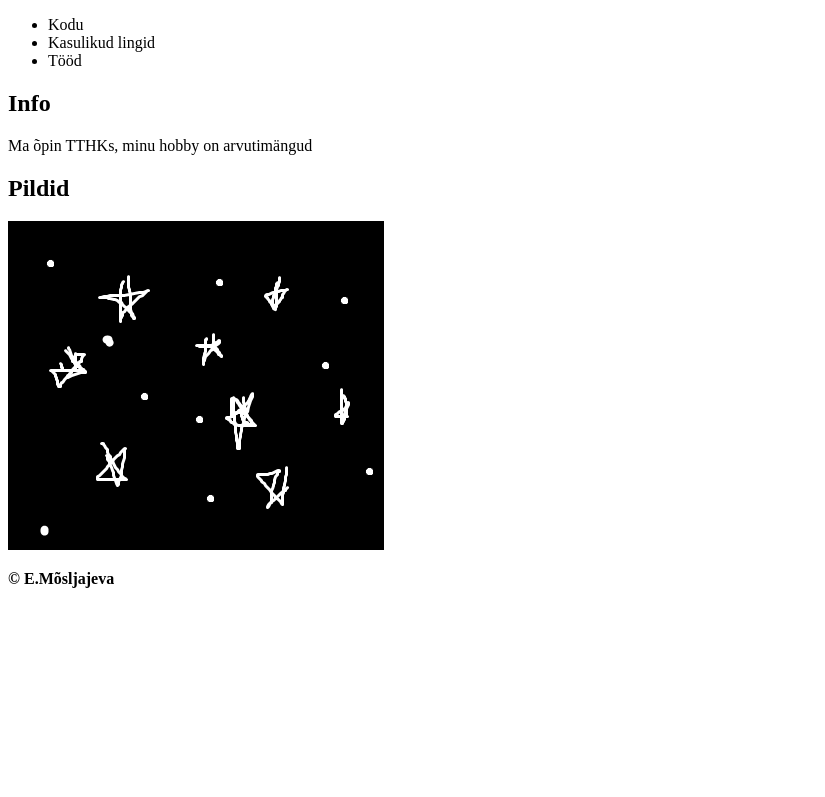
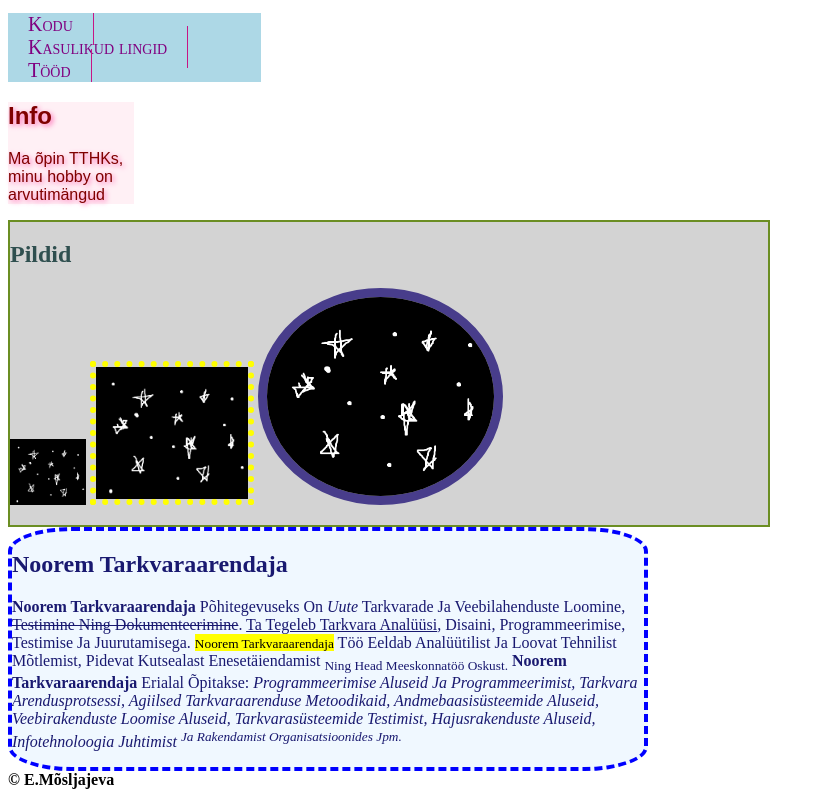
Before and after one commit to EkaterinaMosljajeva/EkaterinaMosljajeva, a plain HTML site: page index.html in a window 1280 px wide. Shown: the part 58-855 px from the top of the page, without its empty margins (0-825 px from the left). Before the commit the page ends 800 px from the top, so only its background shows below. Drawn offline with Linux system fonts and the light colour scheme.

Commit message:
Add files via upload

```diff
--- a/index.html
+++ b/index.html
@@ -15,20 +15,37 @@
 <!--navigeerimismenüü-->
 <nav>
     <ul>
-        <li>Kodu</li>
-        <li>Kasulikud lingid</li>
-        <li>Tööd</li>
+        <li>
+            <a href="#">Kodu</a>
+        </li>
+        <li>
+            <a href="lingid.html">Kasulikud lingid</a>
+        </li>
+        <li>
+            <a href="tood.html">Tööd</a>
+        </li>
     </ul>
 </nav>
 <!--lehe sisu-->
 <main>
-    <section>
+    <section id="section1">
         <h2>Info</h2>
         <p>Ma õpin TTHKs, minu hobby on arvutimängud</p>
     </section>
-    <section>
+    <section id="section2">
         <h2>Pildid</h2>
-        <p><img src="pilt.png" alt="ilus pilt"></p>
+        <p>
+            <img src="pilt.png" alt="ilus pilt" id="pilt1">
+            <img src="pilt.png" alt="ilus pilt" id="pilt2">
+            <img src="pilt.png" alt="ilus pilt" id="pilt3">
+        </p>
+    </section>
+    <section id="section3">
+        <h2>Noorem tarkvaraarendaja</h2>
+        <p>
+            <b>Noorem tarkvaraarendaja</b> põhitegevuseks on <em>uute</em> tarkvarade ja veebilahenduste loomine, <del>testimine ning dokumenteerimine</del>. <ins>Ta tegeleb tarkvara analüüsi</ins>, disaini, programmeerimise, testimise ja juurutamisega. <mark><small>Noorem tarkvaraarendaja</small></mark> töö eeldab analüütilist ja loovat tehnilist mõtlemist, pidevat kutsealast enesetäiendamist <sub>ning head meeskonnatöö oskust.</sub>
+            <strong>Noorem tarkvaraarendaja</strong> erialal õpitakse: <i>programmeerimise aluseid ja programmeerimist, tarkvara arendusprotsessi, agiilsed tarkvaraarenduse metoodikaid, andmebaasisüsteemide aluseid, veebirakenduste loomise aluseid, tarkvarasüsteemide testimist, hajusrakenduste aluseid, infotehnoloogia juhtimist <sup>ja rakendamist organisatsioonides jpm.</sup> </i>
+        </p>
     </section>
 </main>
 <!--jalus-->
--- a/style.css
+++ b/style.css
@@ -10,3 +10,71 @@ header h1{
     letter-spacing: 0.5cm;
     border-bottom: solid 1pt mediumvioletred; /*dotted dashed double*/
 }
+li{
+    float:left;
+}
+li a{
+    color: purple;
+    font-size: 20px;
+    text-align: center;
+    text-decoration: purple;
+    padding: 10px 20px;
+    border-right: solid 1px mediumvioletred;
+    font-variant: small-caps;
+}
+ul{
+    list-style-type: none;
+    margin: 0; /*Внешний отступ от элементов*/
+    padding: 0; /*Пространство вокруг букв*/
+    overflow: hidden;
+    background-color: lightblue;
+    width: 20%;
+}
+li a:hover{
+    background-color: lightseagreen;
+    color: indigo;
+    text-decoration: underline;
+}
+/*Обращение к конкретному классу*/
+.nimekiri{
+    list-style-type: "◌";
+    margin: 0; /*Внешний отступ от элементов*/
+    padding: 20px; /*Пространство вокруг букв*/
+    background-color: white;
+}
+img#pilt1{
+    width: 10%;
+}
+img#pilt2{
+    width: 20%;
+    border: dotted 5pt yellow;
+}
+img#pilt3{
+    width: 30%;
+    border: solid 7pt darkslateblue;
+    border-radius: 240%;
+}
+section#section1{
+    background-color: lavenderblush;
+    color: maroon;
+    width: 10%;
+    font-family: fantasy;
+    text-shadow: 2px 2px 5px hotpink;
+}
+
+section#section2{
+    background-color: lightgray;
+    border: double 2px olivedrab;
+    color: darkslategray;
+    width: 60%;
+}
+
+section#section3{
+    background-color: aliceblue;
+    color: midnightblue;
+    font-family: "Goudy Old Style";
+    text-transform: capitalize;
+    border: dashed 3pt blue;
+    width: 50%;
+    border-radius: 10%;
+}
```
Also changed, not shown: lingid.html (added, +52 -0 lines), tood.html (added, +45 -0 lines).
